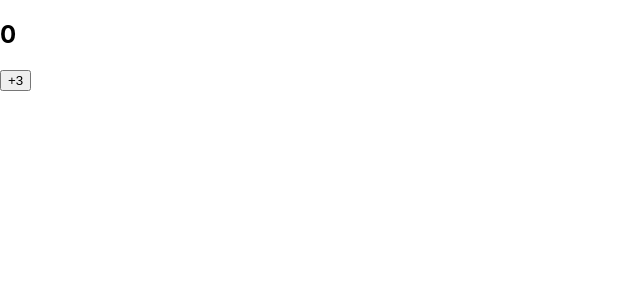
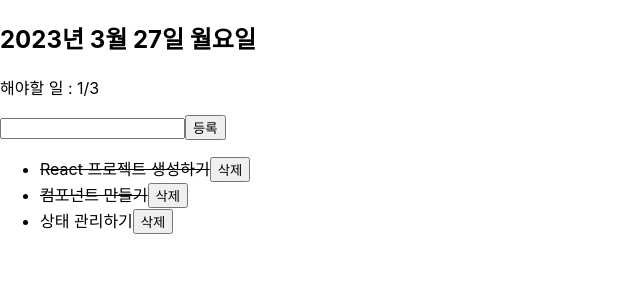
Before and after one commit to chanwoogood/20230308_front-end, a React (Create React App) app in the folder learn-react/: page / in a window 1280 px wide. Shown: the top 300 px of the page, without its empty margins (0-640 px from the left). Built offline with nearby package versions, Linux system fonts and the light colour scheme.

Commit message:
15. 컴포넌트 분리해서 작성하기

```diff
--- a/learn-react/src/App.js
+++ /dev/null
@@ -1,30 +0,0 @@
-import { useState } from "react";
-
-export default function App() {
-  const [count, setCount] = useState(0);
-
-  const handleCount = () => {
-    setCount(count + 10);
-    setCount((c) => c + 1);
-    setCount((c) => c + 1);
-  };
-  return (
-    <div>
-      <h2>{count}</h2>
-      <button onClick={handleCount}>+3</button>
-    </div>
-  );
-}
-
-/*
-   useState가 반환하는 set 함수에 컴포넌트의 상태값을 넣어서 여러번 호출해도
-   현재 컴포넌트의 상태값은 동일하기 때문에 효과가 없다.
-
-   리액트는 이벤트 핸들러 내부의 코드가 모두 실행하고 마지막에 렌더링을 시킨다.
-     => 성능, 상태 관리가 제대로 되기 위해서.
-
-   하나의 이벤트 핸들러에서 set함수를 여러번 부르면 그것이 큐에 추가된다.
-
-   set 함수에 콜백함수를 전달하면 첫번째 인자로 실시간 상태값을 받는다.
-     => 차례대로 상태 업데이트가 되고 마지막 상태 업데이트가 끝나면 렌더링이 일어난다.
-*/
--- /dev/null
+++ b/learn-react/src/App.jsx
@@ -0,0 +1,53 @@
+import { useState } from "react";
+import TodoHeader from "./components/TodoHeader";
+import TodoInput from "./components/TodoInput";
+import TodoList from "./components/TodoList";
+
+const initialState = [
+  { id: 1, text: "React 프로젝트 생성하기", done: true },
+  { id: 2, text: "컴포넌트 만들기", done: true },
+  { id: 3, text: "상태 관리하기", done: false },
+];
+
+let nextId = 4;
+
+export default function App() {
+  const [todos, setTodos] = useState(initialState);
+
+  const createTodo = (text) => {
+    // concat() : 전달된 인자가 배열이면 두 배열을 합친 새로운 배열을 반환.
+    //    => 인자가 배열이 아니면 기존배열에 추가한 새로운 배열을 반환.
+    setTodos(todos.concat({ id: nextId++, text: text, done: false }));
+  };
+
+  const toggleTodo = (id) => {
+    const newTodos = todos.map((todo) =>
+      todo.id === id ? { ...todo, done: !todo.done } : todo
+    );
+    setTodos(newTodos);
+
+    /*
+      const newTodos = todos.map((todo) => {
+        if (todo.id === id) {
+          return { ...todo, done: !todo.done };
+        } else {
+          return todo;
+        }
+      });
+      setTodos(newTodos);
+    */
+  };
+
+  const removeTodo = (id) => {
+    const newTodos = todos.filter((todo) => todo.id !== id);
+    setTodos(newTodos);
+  };
+
+  return (
+    <div>
+      <TodoHeader todos={todos} />
+      <TodoInput createTodo={createTodo} />
+      <TodoList todos={todos} removeTodo={removeTodo} toggleTodo={toggleTodo} />
+    </div>
+  );
+}
--- /dev/null
+++ b/learn-react/src/components/TodoHeader.jsx
@@ -0,0 +1,14 @@
+export default function TodoHeader({ todos }) {
+  const dateStr = new Date().toLocaleDateString("ko-KR", { dateStyle: "full" });
+
+  const undoneCount = todos.filter((todo) => !todo.done).length;
+
+  return (
+    <div>
+      <h2>{dateStr}</h2>
+      <p>
+        해야할 일 : {undoneCount}/{todos.length}
+      </p>
+    </div>
+  );
+}
--- /dev/null
+++ b/learn-react/src/components/TodoInput.jsx
@@ -0,0 +1,29 @@
+import { useRef, useState } from "react";
+
+// src/components/TodoInput.jsx
+export default function TodoInput({ createTodo }) {
+  // text 상태 관리하기
+  const [text, setText] = useState("");
+
+  const inputRef = useRef(null);
+
+  const handleText = (e) => {
+    setText(e.target.value);
+  };
+
+  const handleSubmit = (e) => {
+    e.preventDefault(); // form의 기본 기능 실행 x.
+    createTodo(text);
+    inputRef.current.focus();
+    setText("");
+  };
+
+  return (
+    <div>
+      <form onSubmit={handleSubmit}>
+        <input type="text" onChange={handleText} ref={inputRef} value={text} />
+        <button>등록</button>
+      </form>
+    </div>
+  );
+}
--- a/learn-react/src/components/TodoList.jsx
+++ b/learn-react/src/components/TodoList.jsx
@@ -1,84 +1,41 @@
-import { useRef, useState } from "react";
-
-const initialState = [
-  { id: 1, text: "React 프로젝트 생성하기", done: true },
-  { id: 2, text: "컴포넌트 만들기", done: true },
-  { id: 3, text: "상태 관리하기", done: false },
-];
-
-export default function TodoList() {
-  const [todos, setTodos] = useState(initialState);
-
-  const [input, setInput] = useState("");
-
-  const inputRef = useRef(null);
-
-  const handleSubmit = (e) => {
-    e.preventDefault();
-    setTodos([...todos, { id: nextId.current++, text: input, done: false }]);
-    setInput("");
-    inputRef.current.focus();
-  };
-
-  const nextId = useRef(4); // 렌더링과 별개로 React가 값을 기억해준다.
-
-  const handleInput = (e) => {
-    setInput(e.target.value);
-  };
-
-  const handleRemove = (id) => {
-    if (window.confirm("정말 삭제하시겠습니까?"))
-      setTodos(todos.filter((todo) => todo.id !== id));
-  };
-
-  const handleToggle = (id) => {
-    setTodos(
-      todos.map((todo) =>
-        todo.id === id ? { ...todo, done: !todo.done } : todo
-      )
-    );
-  };
+export default function TodoList({ todos, removeTodo, toggleTodo }) {
+  console.log(todos);
+  // 넘어온 todos 렌더링하기
 
   const itemList = todos.map((todo) => (
+    <TodoItem
+      key={todo.id}
+      todo={todo}
+      toggleTodo={toggleTodo}
+      removeTodo={removeTodo}
+    />
+  ));
+
+  return (
+    <div>
+      <ul>{itemList}</ul>
+    </div>
+  );
+}
+
+// 비구조화 할당 중첩 사용.
+function TodoItem({ todo: { text, done, id }, toggleTodo, removeTodo }) {
+  return (
     <li
-      key={todo.id}
-      onClick={() => handleToggle(todo.id)}
-      style={{ textDecoration: todo.done && "line-through" }}
+      style={{
+        textDecoration: done && "line-through",
+      }}
+      onClick={() => toggleTodo(id)}
     >
-      {todo.text}
+      {text}
       <button
         onClick={(e) => {
           e.stopPropagation();
-          handleRemove(todo.id);
+          removeTodo(id);
         }}
       >
         삭제
       </button>
     </li>
-  ));
-
-  return (
-    <div>
-      <form onSubmit={handleSubmit}>
-        <input
-          type="text"
-          onChange={handleInput}
-          value={input}
-          ref={inputRef}
-        />
-        <button>등록</button>
-      </form>
-      <ul>{itemList}</ul>
-    </div>
   );
 }
-
-/*
-   useRef()
-     - 렌더링과 별개로 기억해야할 값을 저장해야 할 수 있다.
-       => 일반적인 지역 변수는 함수가 끝나면 사라지기 때문에 다음 렌더링에서 기억할 수 없다.
-       => current 프로퍼티에 값이 저장된다. 이 값을 React가 기억해준다.
-     - 특정 요소를 선택할 수 있다.
-       => jsx의 ref 속성에 useRef로 만든 객체를 전달하면 된다.
-       => current 프로퍼티를 통해서 요소에 접근할 수 있다.
-*/
```
